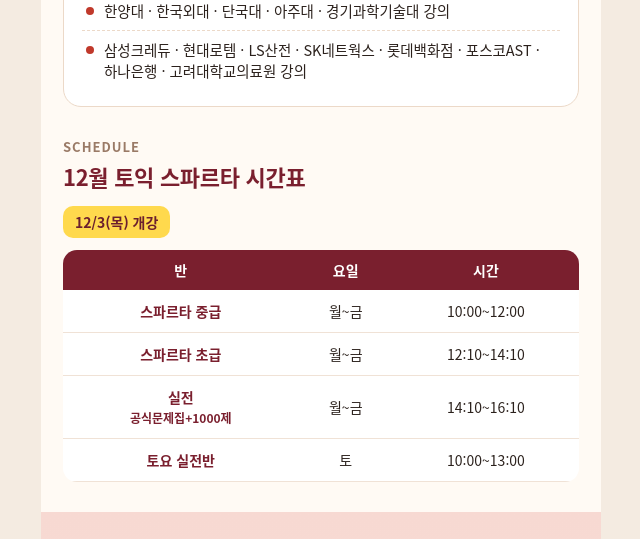
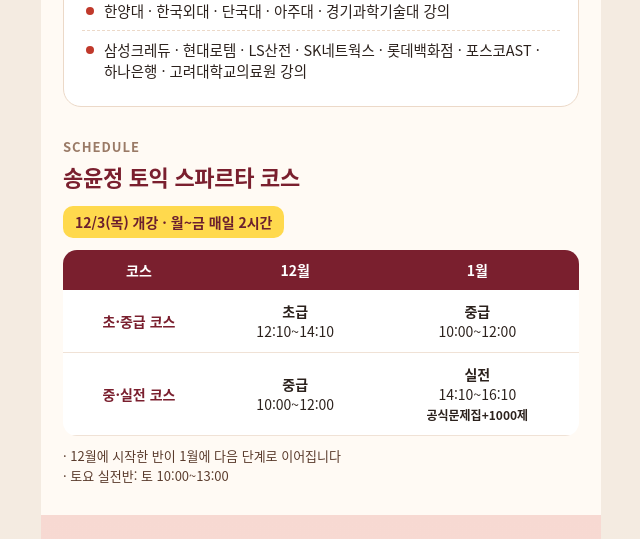
Before and after one commit to mirmyung-sys/sanbonglobal, a plain HTML site: page song/index.html in a window 1280 px wide. Shown: the part 820-1359 px from the top of the page, without its empty margins (319-959 px from the left). Drawn offline with Linux system fonts and the light colour scheme.

Commit message:
2026-11-26 송윤정 랜딩 코스표(12월→1월)

```diff
--- a/song/index.html
+++ b/song/index.html
@@ -36,12 +36,11 @@ table{width:100%;border-collapse:collapse;background:#fff;border-radius:14px;ove
 <li>Hawaii University Manoa(U.S.) 티칭 과정 수료 · ITT Business 통번역사 1급</li>
 <li>한양대 · 한국외대 · 단국대 · 아주대 · 경기과학기술대 강의</li>
 <li>삼성크레듀 · 현대로템 · LS산전 · SK네트웍스 · 롯데백화점 · 포스코AST · 하나은행 · 고려대학교의료원 강의</li></ul></div>
-<div class="sec" style="padding-top:0"><h2><small>SCHEDULE</small>12월 토익 스파르타 시간표</h2><span class="open">12/3(목) 개강</span>
-<table><tr><th>반</th><th>요일</th><th>시간</th></tr>
-<tr><td>스파르타 중급</td><td>월~금</td><td>10:00~12:00</td></tr>
-<tr><td>스파르타 초급</td><td>월~금</td><td>12:10~14:10</td></tr>
-<tr><td>실전<br><span style="font-weight:600;font-size:12px">공식문제집+1000제</span></td><td>월~금</td><td>14:10~16:10</td></tr>
-<tr><td>토요 실전반</td><td>토</td><td>10:00~13:00</td></tr></table></div>
+<div class="sec" style="padding-top:0"><h2><small>SCHEDULE</small>송윤정 토익 스파르타 코스</h2><span class="open">12/3(목) 개강 · 월~금 매일 2시간</span>
+<table><tr><th>코스</th><th>12월</th><th>1월</th></tr>
+<tr><td>초·중급 코스</td><td><b>초급</b><br>12:10~14:10</td><td><b>중급</b><br>10:00~12:00</td></tr>
+<tr><td>중·실전 코스</td><td><b>중급</b><br>10:00~12:00</td><td><b>실전</b><br>14:10~16:10<br><span style="font-weight:600;font-size:12px">공식문제집+1000제</span></td></tr></table>
+<p style="font-size:13px;color:#5a3b2c;margin-top:10px;line-height:1.5">· 12월에 시작한 반이 1월에 다음 단계로 이어집니다<br>· 토요 실전반: 토 10:00~13:00</p></div>
 <div class="sec res"><h2><small>RESULT</small><b>결과</b>로 증명하는 송윤정 강의</h2>
 <img class="cert" src="/img/teachers/song_grandslam.jpg" alt="YBM 그랜드슬래머 마스터 인증">
 <div class="sc"><div><b>280 → 700</b><span>스파르타 2개월</span></div><div><b>450 → 750</b><span>초급·중급 스파르타</span></div><div><b>610 → 815</b><span>중급반 수강 후</span></div><div><b>IH</b><span>토익스피킹 8주</span></div></div>
```
